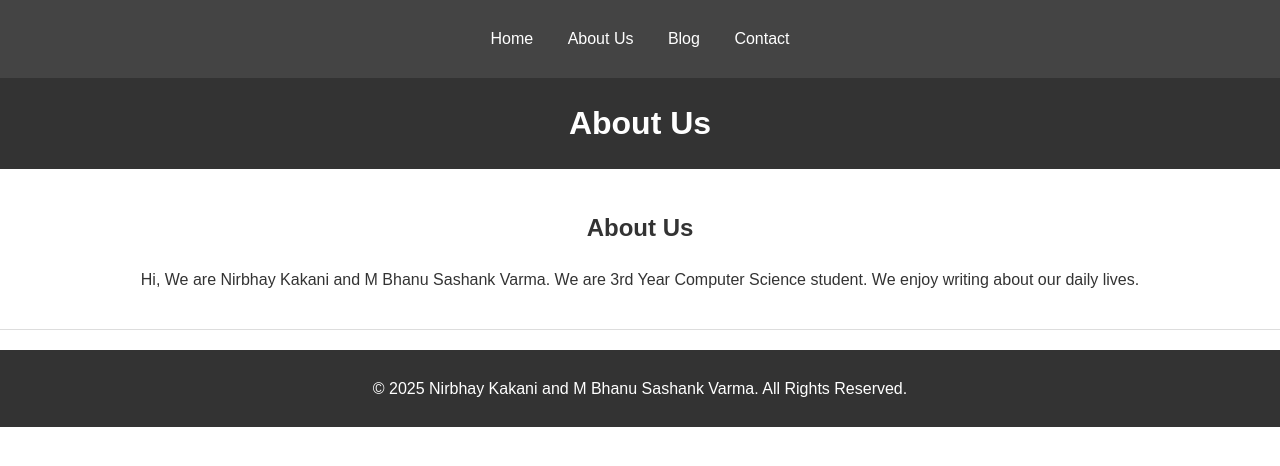
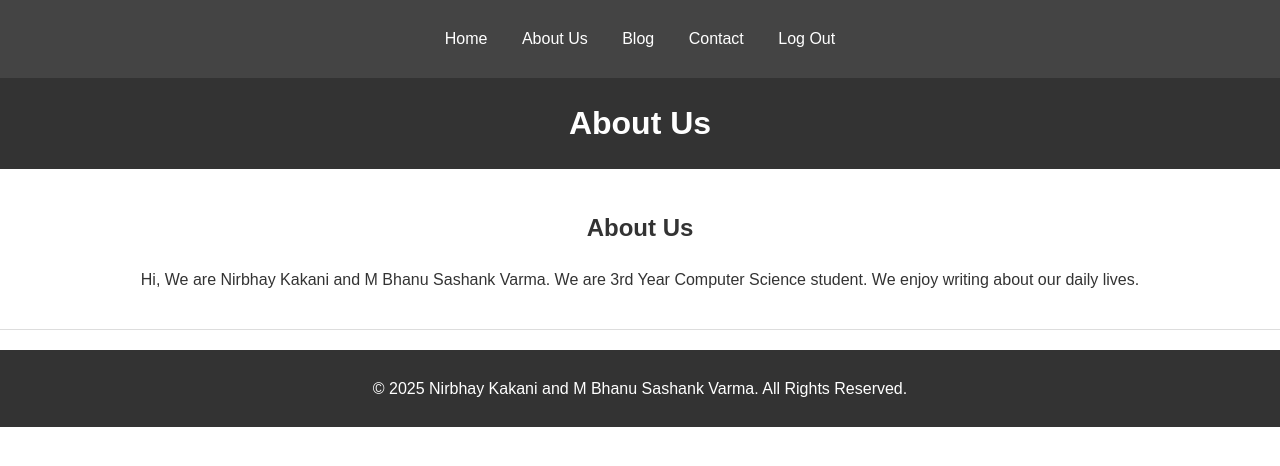
Before and after one commit to nirbhaykakani/our-blog, a plain HTML site: page about.html in a window 1280 px wide. Drawn offline with Linux system fonts and the light colour scheme.

Commit message:
Update about.html

```diff
--- a/about.html
+++ b/about.html
@@ -14,6 +14,7 @@
       <li><a href="about.html">About Us</a></li>
       <li><a href="blog.html">Blog</a></li>
       <li><a href="contact.html">Contact</a></li>
+      <li><a href="login.html">Log Out</a></li>
     </ul>
   </nav>
   <header class="header">
```
